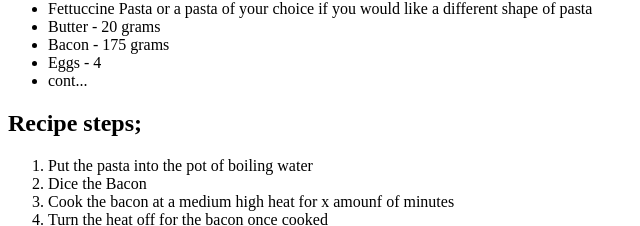
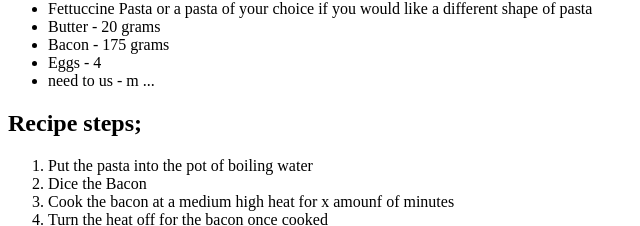
Before and after one commit to OstenC-P/pasta-Recipe-Practice, a plain HTML site: page index.html in a window 1280 px wide. Shown: the part 199-425 px from the top of the page, 0-640 px from the left. Drawn offline with Linux system fonts and the light colour scheme.

Commit message:
This is getting ridiculous use git -m

```diff
--- a/index.html
+++ b/index.html
@@ -21,7 +21,7 @@
                 <li>Butter - 20 grams</li>
                 <li>Bacon - 175 grams</li>
                 <li>Eggs - 4</li>
-                <li>cont... </li>
+                <li>need to us - m ... </li>
             </Ul>
         </div>
     </section>
```
